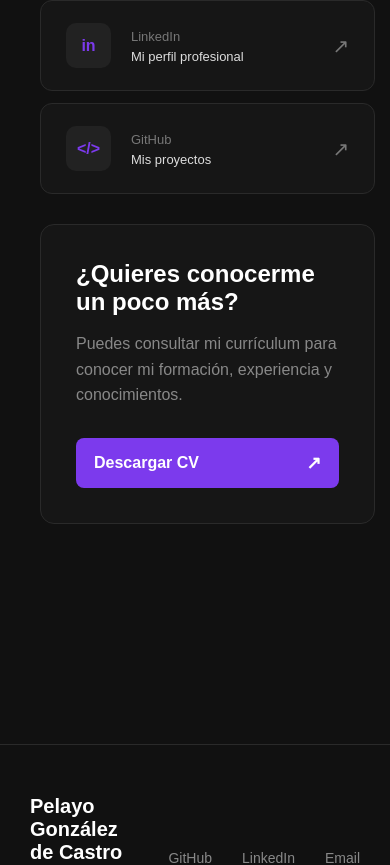
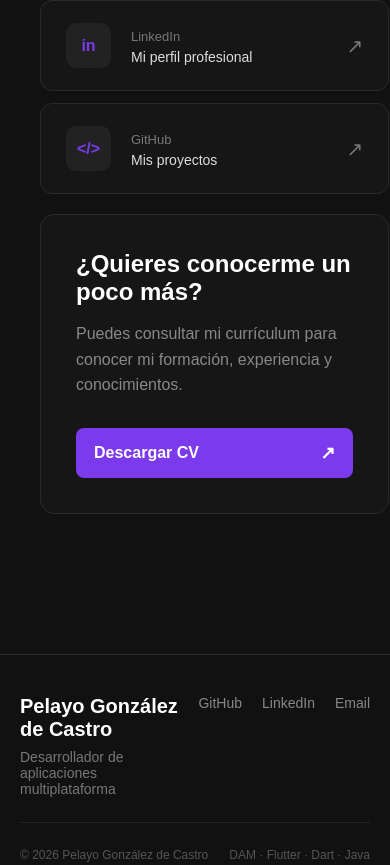
Before and after one commit to Pelayogdc/portfolio, a React app: page / in a window 390 px wide. Shown: the part 5924-6789 px from the top of the page. Built offline with nearby package versions, Linux system fonts and the light colour scheme; the HTML template or start-up script is replaced by a standard one.

Commit message:
Footer responsive

```diff
--- a/src/index.css
+++ b/src/index.css
@@ -1178,6 +1178,27 @@ section:not(.hero) {
   }
 
   .contact-links p {
-    font-size: 13px;
+    font-size: 14px;
+  }
+
+  .contact-content {
+    gap: 20px
+    ;
+  }
+
+  /* FOOTER */
+
+  .footer {
+    margin-top: 40px;
+    padding: 40px 20px 25px;
+  }
+
+  .footer-content {
+    align-items: flex-start;
+    gap: 20px;
+  }
+
+  .footer-links {
+    gap: 20px;
   }
 }
```
